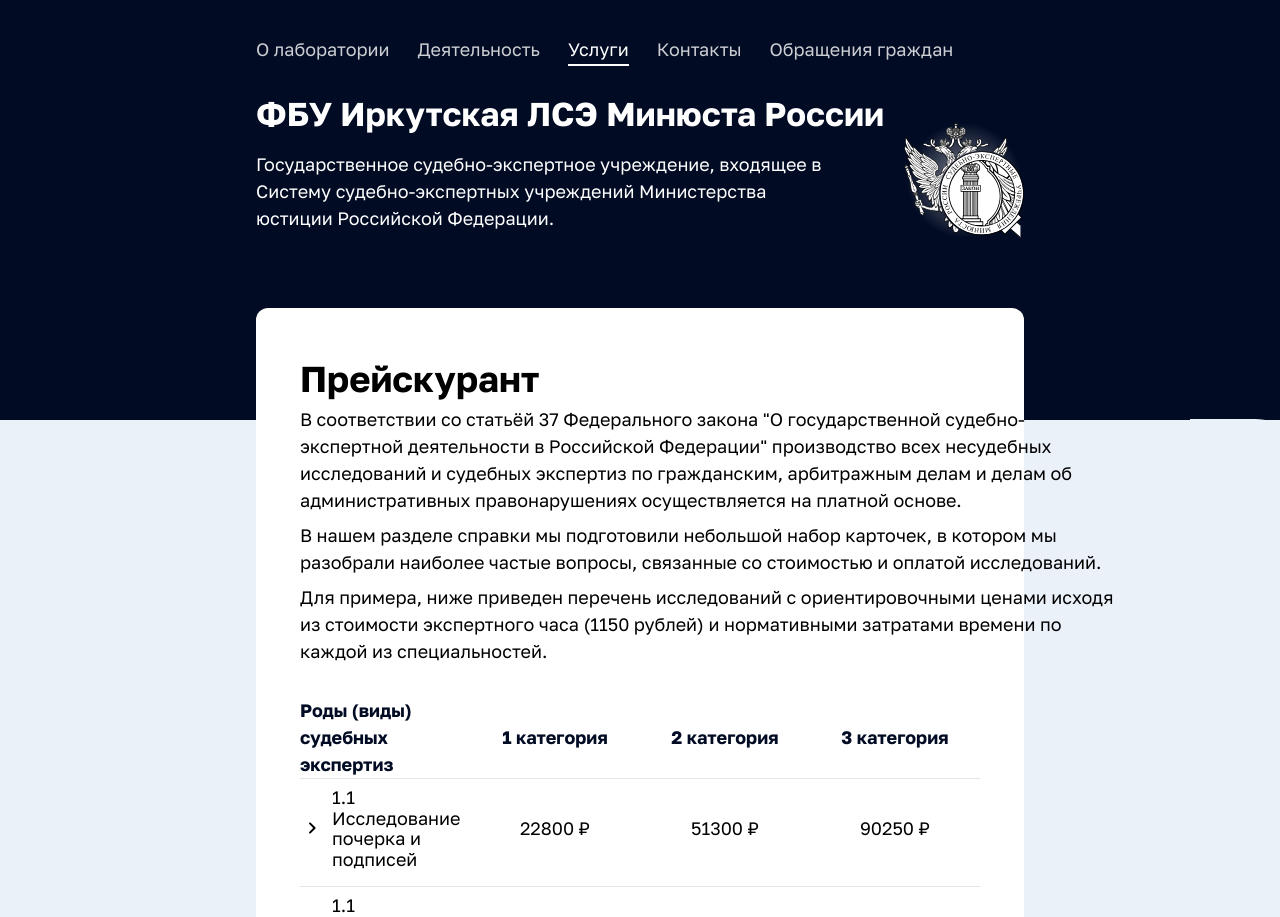
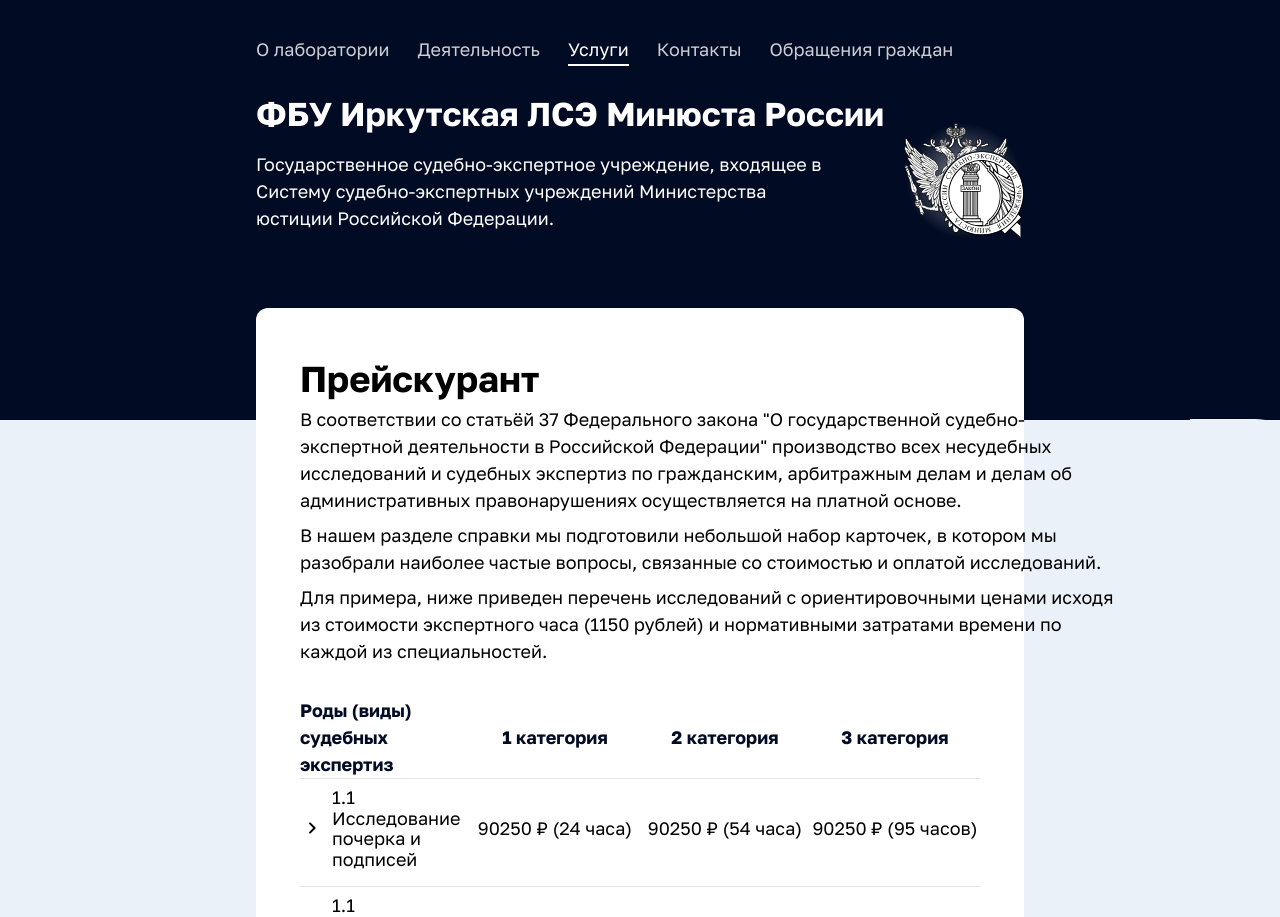
Before and after one commit to vartuom/irk-lse, a React (Vite) app: page /prices in a window 1280 px wide. Shown: the top 917 px of the page. Built offline with nearby package versions, Linux system fonts and the light colour scheme.

Commit message:
refactor/pricesTable

```diff
--- a/src/components/app/app.tsx
+++ b/src/components/app/app.tsx
@@ -4,7 +4,7 @@
 import MainPage from "../../pages/mainPage/mainPage";
 import Modal from "../modal/modal";
 import ScrollBox from "../scrollBox/scrollBox";
-import Table from "../table/table";
+import PricesTable from "../pricesTable/pricesTable";
 import HistoryPage from "../../pages/historyPage/historyPage";
 import ContactsPage from "../../pages/contactsPage/contactsPage";
 import CardsPage from "../../pages/cardsPage/cardsPage";
@@ -34,7 +34,7 @@
                                     isModalOpened
                                 >
                                     <ScrollBox>
-                                        <Table />
+                                        <PricesTable />
                                     </ScrollBox>
                                 </Modal>
                             }
--- a/src/components/table/table.tsx
+++ b/src/components/pricesTable/pricesTable.tsx
@@ -1,9 +1,13 @@
 import React from "react";
-import styles from "./table.module.css";
+import styles from "./pricesTable.module.css";
 import { researchServicesData } from "../../constants/prices";
 import TableRow from "../tableRow/tableRow";
 
-function Table() {
+interface ITableProps {
+    isExtended?: boolean;
+}
+
+function PricesTable({ isExtended = false }: ITableProps) {
     return (
         <div>
             <section className={styles.wrapper}>
@@ -24,6 +28,7 @@
                             title={item.title}
                             hours={item.hours}
                             tip={item.tip}
+                            isExtended={isExtended}
                         />
                     );
                 })}
@@ -32,4 +37,4 @@
     );
 }
 
-export default Table;
+export default PricesTable;
--- a/src/components/tableRow/tableRow.tsx
+++ b/src/components/tableRow/tableRow.tsx
@@ -2,14 +2,16 @@
 import ChevronRightRoundedIcon from "@mui/icons-material/ChevronRightRounded";
 import styles from "./tableRow.module.css";
 import { pricePerHour } from "../../constants/prices";
+import { getNoun } from "../../utils/utils";
 
 interface ITableRowProps {
     title: string;
     hours: [number, number, number];
     tip: string;
+    isExtended: boolean;
 }
 
-function TableRow({ title, hours, tip }: ITableRowProps) {
+function TableRow({ title, hours, tip, isExtended }: ITableRowProps) {
     const [isActive, setIsActive] = useState(false);
 
     return (
@@ -30,13 +32,16 @@
                     {title}
                 </li>
                 <li className={styles.rowList__item}>
-                    {hours[0] * pricePerHour} &#8381;
-                </li>
-                <li className={styles.rowList__item}>
-                    {hours[1] * pricePerHour} &#8381;
+                    {hours[2] * pricePerHour} &#8381;
+                    {isExtended && ` (${hours[0]} ${getNoun(hours[0])})`}
                 </li>
                 <li className={styles.rowList__item}>
                     {hours[2] * pricePerHour} &#8381;
+                    {isExtended && ` (${hours[1]} ${getNoun(hours[1])})`}
+                </li>
+                <li className={styles.rowList__item}>
+                    {hours[2] * pricePerHour} &#8381;
+                    {isExtended && ` (${hours[2]} ${getNoun(hours[2])})`}
                 </li>
             </ul>
             <p
--- a/src/pages/mainPage/mainPage.tsx
+++ b/src/pages/mainPage/mainPage.tsx
@@ -143,7 +143,11 @@
                     >
                         Открыть прейскурант
                     </button>
-                    <button type="button" className={styles.button}>
+                    <button
+                        type="button"
+                        className={styles.button}
+                        onClick={() => navigate("prices")}
+                    >
                         Узнать подробнее
                     </button>
                 </div>
--- a/src/pages/pricesPage/pricesPage.tsx
+++ b/src/pages/pricesPage/pricesPage.tsx
@@ -8,7 +8,7 @@
 import s from "./pricesPage.module.css";
 import BasicsSlider from "../../components/cardSliders/basicsSlider";
 import PaymentSlider from "../../components/cardSliders/paymentSlider";
-import Table from "../../components/table/table";
+import PricesTable from "../../components/pricesTable/pricesTable";
 
 function PricesPage() {
     return (
@@ -49,7 +49,7 @@
                 />
             </div>
             <div>
-                <Table />
+                <PricesTable isExtended />
             </div>
         </main>
     );
--- /dev/null
+++ b/src/utils/utils.ts
@@ -0,0 +1,20 @@
+export const getNoun = (
+    number: number,
+    one = "час",
+    two = "часа",
+    five = "часов"
+) => {
+    let n = Math.abs(number);
+    n %= 100;
+    if (n >= 5 && n <= 20) {
+        return five;
+    }
+    n %= 10;
+    if (n === 1) {
+        return one;
+    }
+    if (n >= 2 && n <= 4) {
+        return two;
+    }
+    return five;
+};
```
Also changed, not shown: src/components/pricesTable/pricesTable.module.css (renamed from src/components/table/table.module.css).
